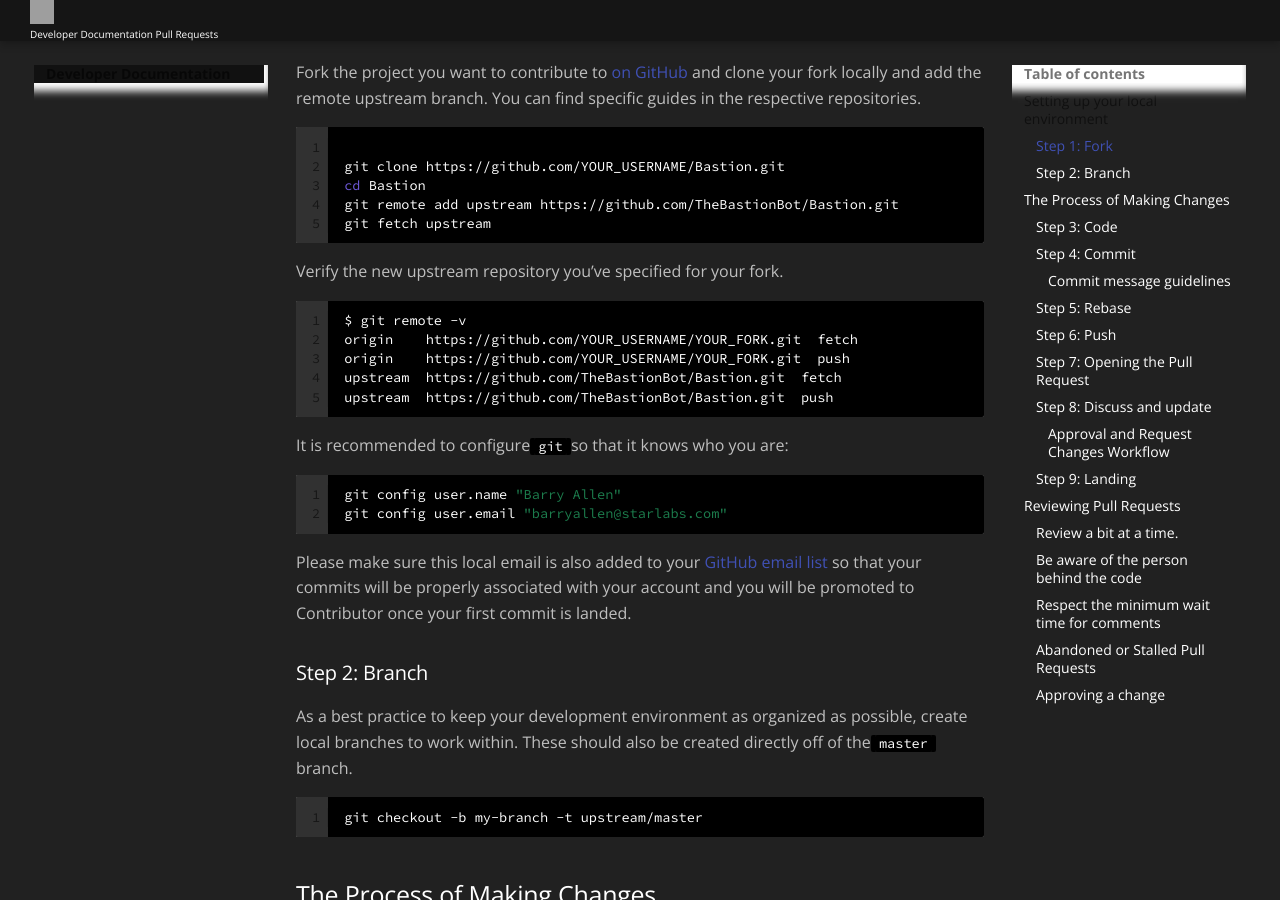
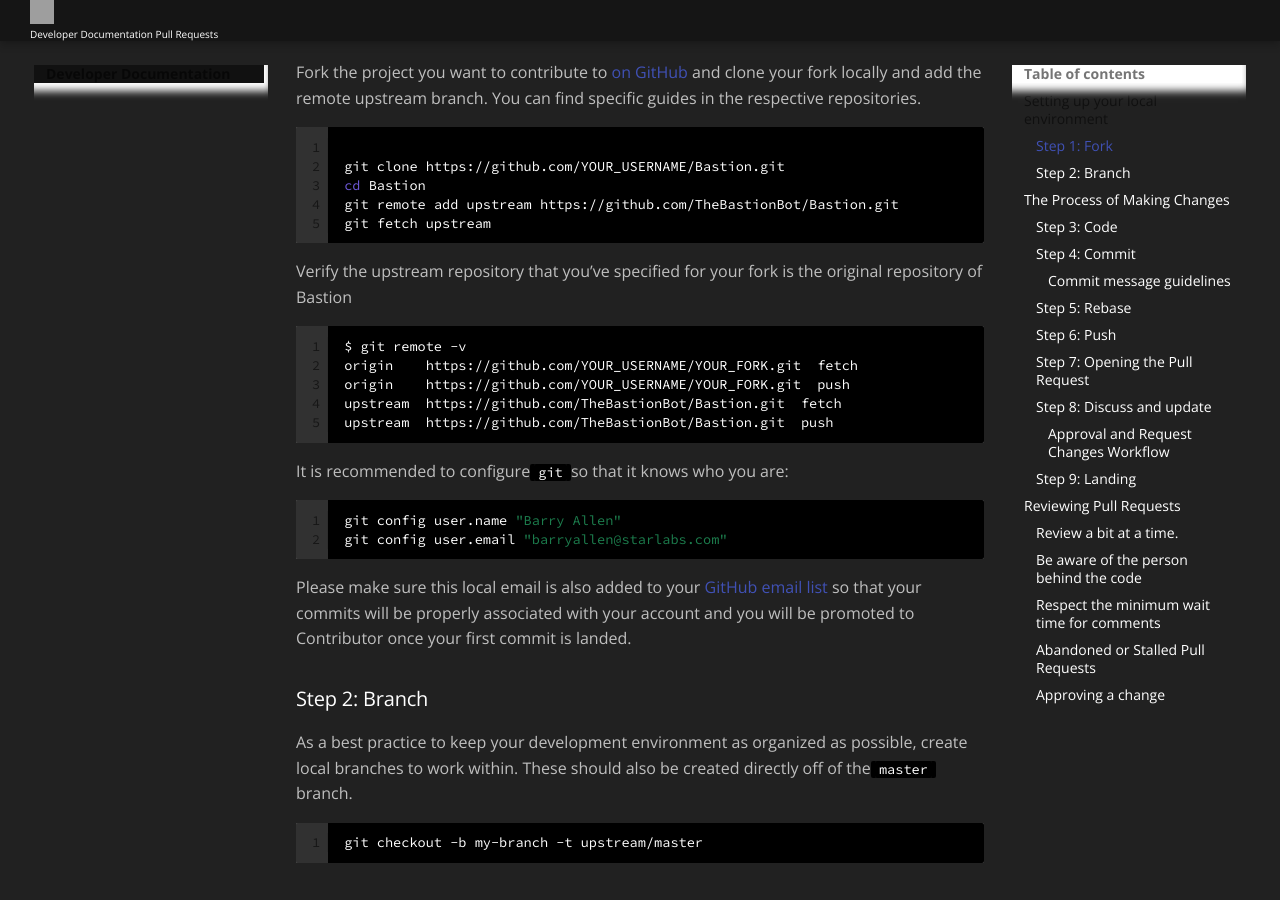
Before and after one commit to Kole6738/BastionBotDevDocs, an MkDocs documentation site: the page built from docs/contributing/pulls.md, in a window 1280 px wide and 900 px high, scrolled down 576 px. Built offline with MkDocs 1.6.1 and Material for MkDocs 9.7.7, drawn with Linux system fonts in a browser that asks for light colours; nearby versions of some CDN libraries; old or Windows-style settings are respelled for this version of MkDocs; grey boxes are pictures that could not be loaded.

Commit message:
pulls.md: change wording for `git remote -v` text

````diff
--- a/docs/contributing/pulls.md
+++ b/docs/contributing/pulls.md
@@ -29,7 +29,7 @@ git remote add upstream https://github.com/TheBastionBot/Bastion.git
 git fetch upstream
 ```
 
-Verify the new upstream repository you've specified for your fork.
+Verify the upstream repository that you've specified for your fork is the original repository of Bastion
 ```bash
 $ git remote -v
 origin    https://github.com/YOUR_USERNAME/YOUR_FORK.git (fetch)
````
